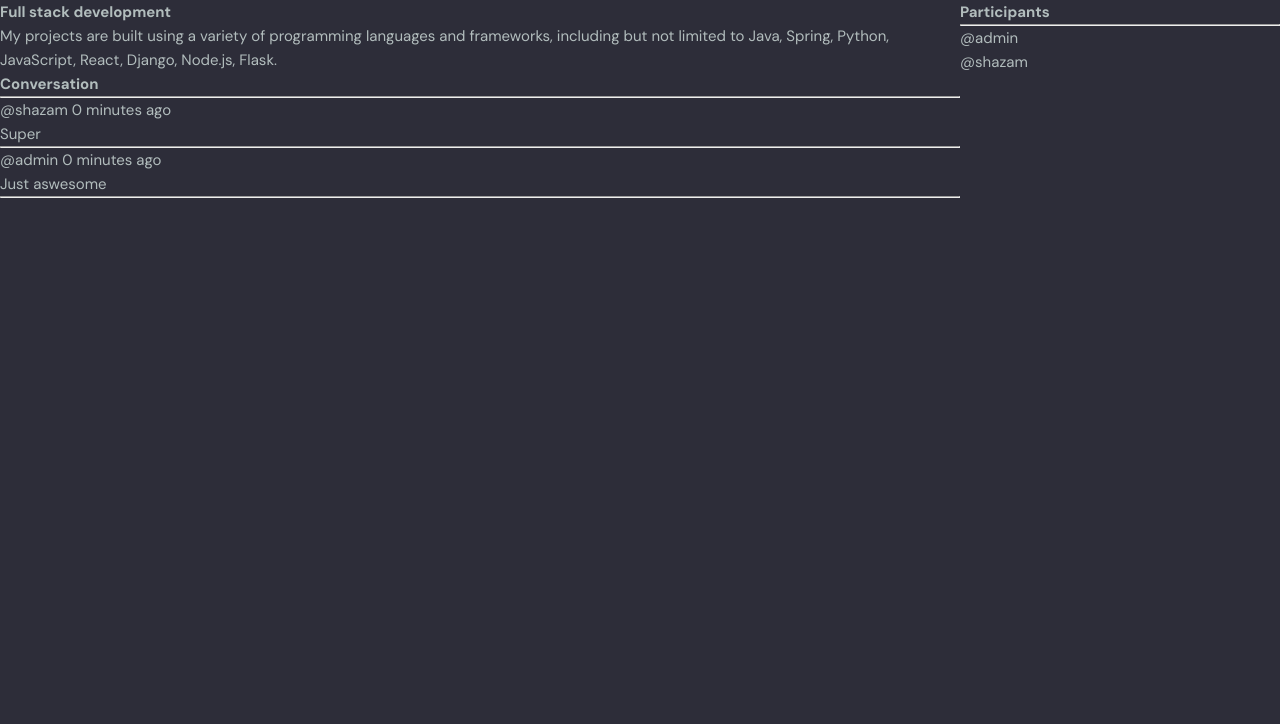
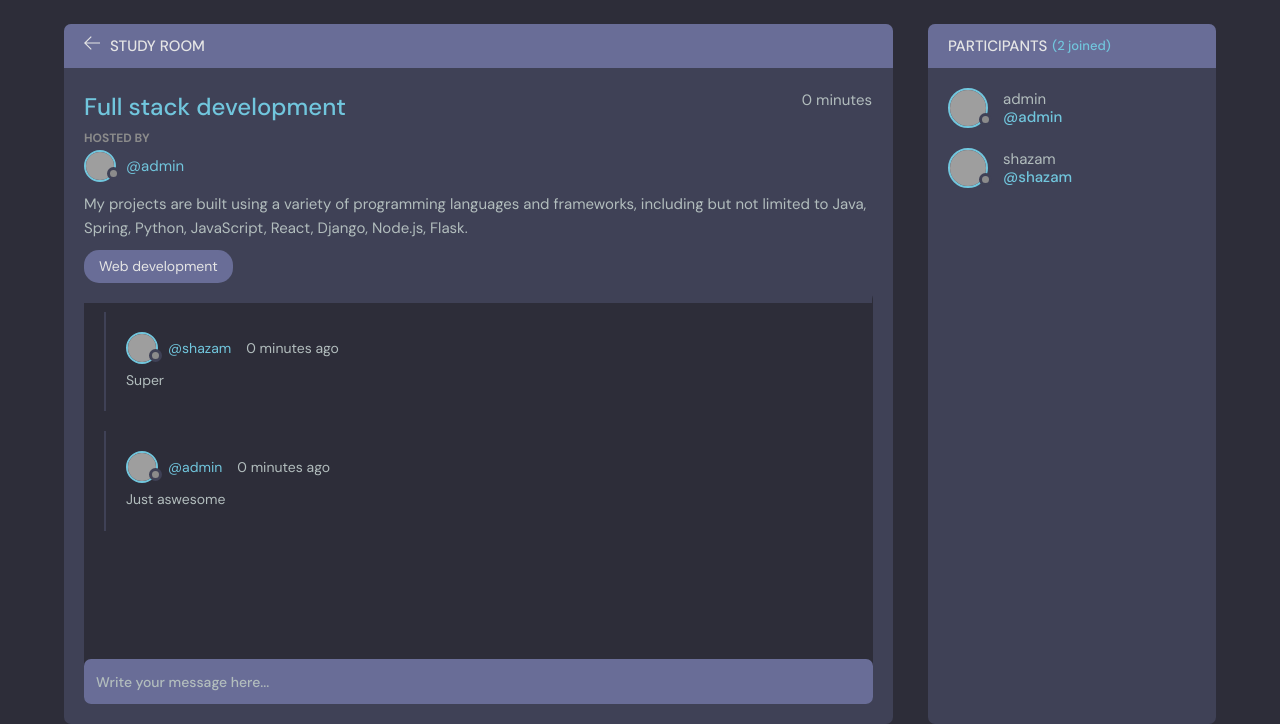
Before and after one commit to charankulal/Learning-Management-System, a Django app: page /room/6/ in a window 1280 px wide. Shown: the part 76-800 px from the top of the page. Run offline with Django 4.2, Linux system fonts and the light colour scheme; data comes from the database, SQL or seed files in the repository; grey boxes are pictures that could not be loaded.

Commit message:
Updated room page

```diff
--- a/studentsync/base/templates/base/home.html
+++ b/studentsync/base/templates/base/home.html
@@ -37,7 +37,7 @@
           <h2>Study Room</h2>
           <p>{{rooms.count}} Rooms available</p>
         </div>
-        <a class="btn btn--main" href="create-room.html">
+        <a class="btn btn--main" href="{% url 'create-room' %}">
           <svg
             version="1.1"
             xmlns="http://www.w3.org/2000/svg"
--- a/studentsync/base/templates/base/room.html
+++ b/studentsync/base/templates/base/room.html
@@ -1,56 +1,170 @@
 {% extends 'main.html' %} {% block content %}
-<style>
-    .room-container{
-        display: grid;
-        grid-template-columns: 3fr 1fr;
-    }
-</style>
 
-<div class="room-container">
-    <div>
-  <h1>{{rooms.name}}</h1>
-  <p>{{rooms.description}}</p>
-  <div class="comment-wrapper">
-    <h3>Conversation</h3>
-    <hr />
+<main class="profile-page layout layout--2">
+  <div class="container">
+    <!-- Room Start -->
+    <div class="room">
+      <div class="room__top">
+        <div class="room__topLeft">
+          <a href="{% url 'home' %}">
+            <svg
+              version="1.1"
+              xmlns="http://www.w3.org/2000/svg"
+              width="32"
+              height="32"
+              viewBox="0 0 32 32"
+            >
+              <title>arrow-left</title>
+              <path
+                d="M13.723 2.286l-13.723 13.714 13.719 13.714 1.616-1.611-10.96-10.96h27.625v-2.286h-27.625l10.965-10.965-1.616-1.607z"
+              ></path>
+            </svg>
+          </a>
+          <h3>Study Room</h3>
+        </div>
 
-    {% for message in roommessages %}
-    <div>
+{% if rooms.host == request.user %}
+<div class="room__topRight">
+  <a href="{% url 'update-room' rooms.id %}">
+    <svg
+      enable-background="new 0 0 24 24"
+      height="32"
+      viewBox="0 0 24 24"
+      width="32"
+      xmlns="http://www.w3.org/2000/svg"
+    >
+      <title>edit</title>
+      <g>
+        <path
+          d="m23.5 22h-15c-.276 0-.5-.224-.5-.5s.224-.5.5-.5h15c.276 0 .5.224.5.5s-.224.5-.5.5z"
+        />
+      </g>
+      <g>
+        <g>
+          <path
+            d="m2.5 22c-.131 0-.259-.052-.354-.146-.123-.123-.173-.3-.133-.468l1.09-4.625c.021-.09.067-.173.133-.239l14.143-14.143c.565-.566 1.554-.566 2.121 0l2.121 2.121c.283.283.439.66.439 1.061s-.156.778-.439 1.061l-14.142 14.141c-.065.066-.148.112-.239.133l-4.625 1.09c-.038.01-.077.014-.115.014zm1.544-4.873-.872 3.7 3.7-.872 14.042-14.041c.095-.095.146-.22.146-.354 0-.133-.052-.259-.146-.354l-2.121-2.121c-.19-.189-.518-.189-.707 0zm3.081 3.283h.01z"
+          />
+        </g>
+        <g>
+          <path
+            d="m17.889 10.146c-.128 0-.256-.049-.354-.146l-3.535-3.536c-.195-.195-.195-.512 0-.707s.512-.195.707 0l3.536 3.536c.195.195.195.512 0 .707-.098.098-.226.146-.354.146z"
+          />
+        </g>
+      </g>
+    </svg>
+  </a>
+  <a href="{% url 'delete-room' rooms.id %}">
+    <svg
+      version="1.1"
+      xmlns="http://www.w3.org/2000/svg"
+      width="32"
+      height="32"
+      viewBox="0 0 32 32"
+    >
+      <title>remove</title>
+      <path
+        d="M27.314 6.019l-1.333-1.333-9.98 9.981-9.981-9.981-1.333 1.333 9.981 9.981-9.981 9.98 1.333 1.333 9.981-9.98 9.98 9.98 1.333-1.333-9.98-9.98 9.98-9.981z"
+      ></path>
+    </svg>
+  </a>
+</div>
+{% endif %}
+      </div>
+      <div class="room__box scroll">
+        <div class="room__header scroll">
+          <div class="room__info">
+            <h3>{{rooms.name}}</h3>
+            <span>{{rooms.created|timesince}}</span>
+          </div>
+          <div class="room__hosted">
+            <p>Hosted By</p>
+            <a href="{% url 'profile' rooms.host.id %}" class="room__author">
+              <div class="avatar avatar--small">
+                <img src="https://randomuser.me/api/portraits/men/37.jpg" />
+              </div>
+              <span>@{{rooms.host.username}}</span>
+            </a>
+          </div>
+          <div class="room__details">
+            {{rooms.description}}
+          </div>
+          <span class="room__topics">{{rooms.topic.name}}</span>
+        </div>
+        <div class="room__conversation">
+          <div class="threads scroll">
 
-        {% if request.user == message.user %}
-        <a href="{% url 'delete-message' message.id %}">Delete</a>
-        {% endif %}
+            {% for message in roommessages %}
+            <div class="thread">
+              <div class="thread__top">
+                <div class="thread__author">
+                  <a href="{% url 'profile' message.user.id %}" class="thread__authorInfo">
+                    <div class="avatar avatar--small">
+                      <img
+                        src="https://randomuser.me/api/portraits/men/37.jpg"
+                      />
+                    </div>
+                    <span>@{{message.user.username}}</span>
+                  </a>
+                  <span class="thread__date">{{message.created|timesince}} ago</span>
+                </div>
 
+                {% if request.user == message.user %}
 
-      <small>@{{message.user}} {{message.created|timesince}} ago</small>
-      <p>{{message.body}}</p>
-      <hr />
+                <div class="thread__delete">
+                  <a href="{% url 'delete-message' message.id %}">
+                  <svg
+                    version="1.1"
+                    xmlns="http://www.w3.org/2000/svg"
+                    width="32"
+                    height="32"
+                    viewBox="0 0 32 32"
+                  >
+                    <title>remove</title>
+                    <path
+                      d="M27.314 6.019l-1.333-1.333-9.98 9.981-9.981-9.981-1.333 1.333 9.981 9.981-9.981 9.98 1.333 1.333 9.981-9.98 9.98 9.98 1.333-1.333-9.98-9.98 9.98-9.981z"
+                    ></path>
+                  </svg>
+                </a>
+                </div>
+                {% endif %}
+              </div>
+
+              <div class="thread__details">
+                {{message.body}}
+              </div>
+            </div>
+            {% endfor %}
+          </div>
+        </div>
+      </div>
+      <div class="room__message">
+        <form action="#">
+          <input name="" placeholder="Write your message here..." />
+        </form>
+      </div>
     </div>
+    <!-- Room End -->
 
-    {% endfor %}
+    <!--   Start -->
+    <div class="participants">
+      <h3 class="participants__top">Participants <span>({{participants.count}} joined)</span></h3>
+      <div class="participants__list scroll">
+
+        {% for user in participants %}
+        <a href="{% url 'profile' user.id %}" class="participant">
+          <div class="avatar avatar--medium">
+            <img src="https://randomuser.me/api/portraits/men/37.jpg" />
+          </div>
+          <p>
+            {{user.username}}
+            <span>@{{user.username}}</span>
+          </p>
+        </a>
+        {% endfor %}
+      </div>
+    </div>
+    <!--  End -->
   </div>
-
-  {% if request.user.is_authenticated %}
-  <div class="comment-form">
-    <form action="" method="POST">
-      {% csrf_token %}
-      <input type="text" name="body" placeholder="Write your message" />
-    </form>
-  </div>
-  {% endif %}
-</div>
-<div>
-    <h3>Participants</h3>
-    <hr>
-
-    {% for participant in participants %}
-    <div>
-        <p>@{{participant.username}}</p>
-    </div>
-
-    {% endfor %}
-
-</div>
-</div>
-
+</main>
+<script src="script.js"></script>
 {% endblock content %}
```
Also changed, not shown: studentsync/base/templates/base/create-room.html (added, +104 -0 lines), studentsync/base/templates/base/room_old.html (added, +56 -0 lines).
